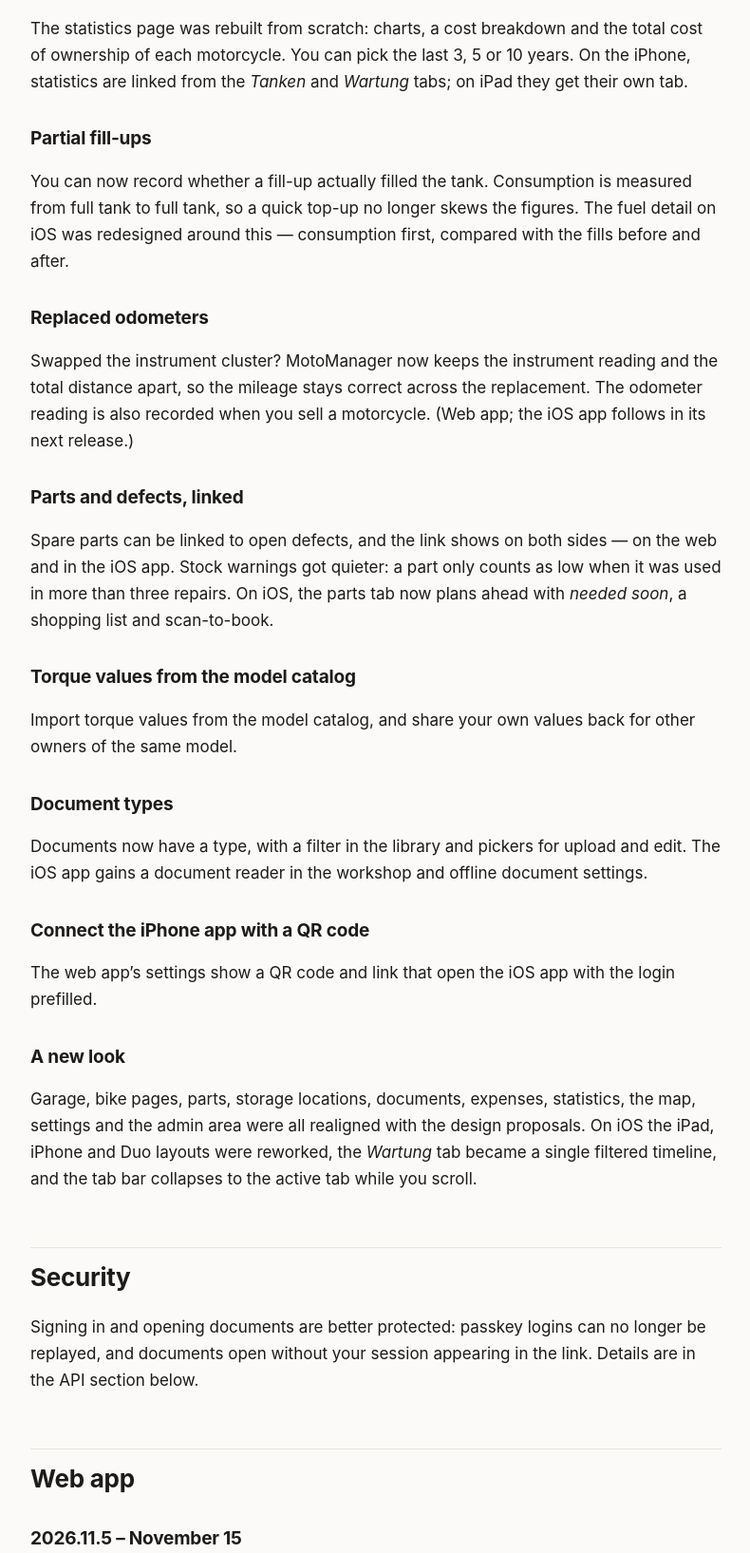
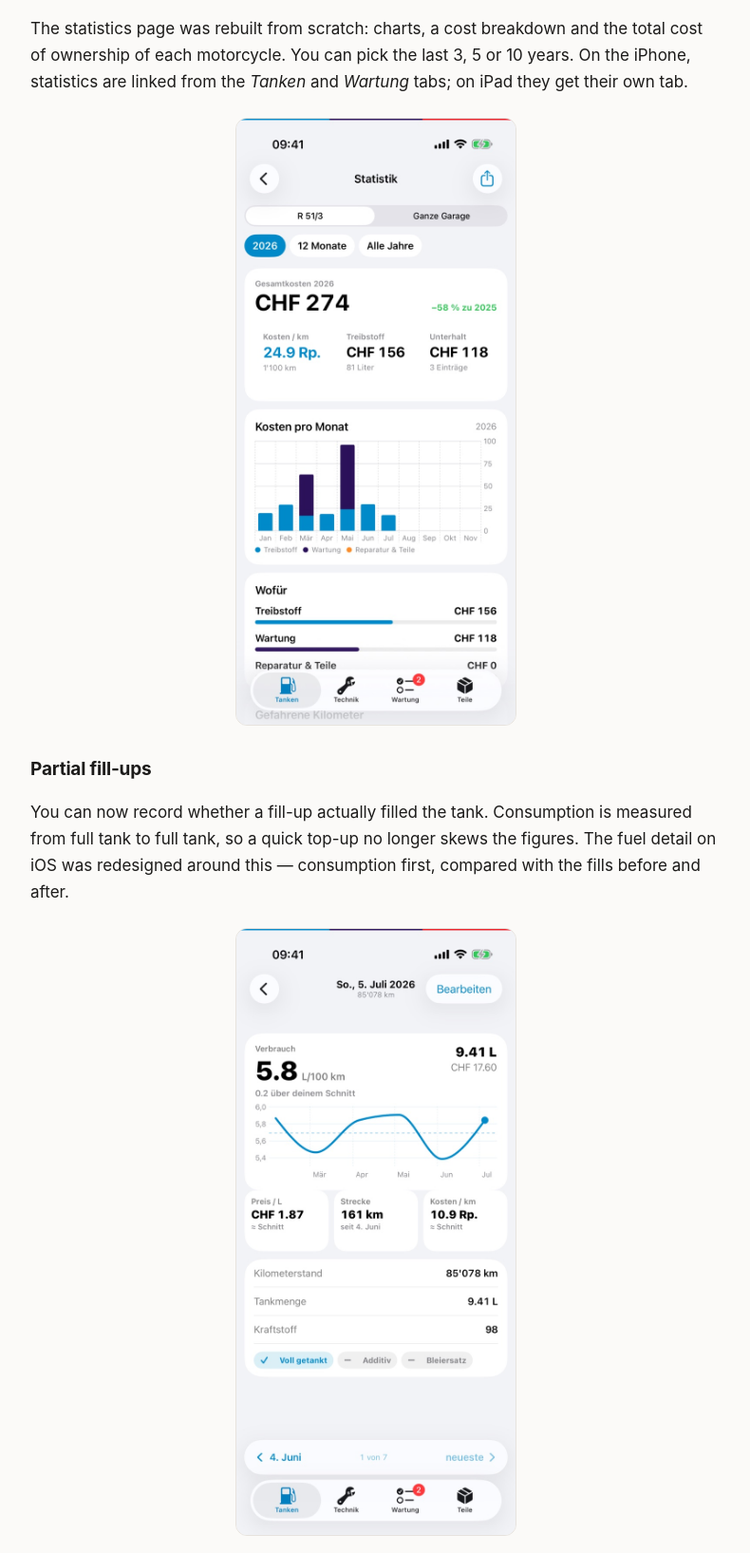
Before and after one commit to mightea/MotoManager-Blog, an Astro site: page /2026/11/release-202611 in a window 1280 px wide. Shown: the part 1900-3535 px from the top of the page at 95% size, without its empty margins (244-1034 px from the left). Built offline with nearby package versions, Linux system fonts and the light colour scheme; Astro itself is replaced by a stand-in of ours.

Commit message:
docs: add app screenshots to the November highlights
Co-Authored-By: Claude Opus 5.5 <noreply@anthropic.com>

```diff
--- a/astro.config.mjs
+++ b/astro.config.mjs
@@ -1,5 +1,5 @@
 // @ts-check
-import { defineConfig } from "astro/config";
+import { defineConfig, passthroughImageService } from "astro/config";
 
 // SITE_URL / BASE_PATH are set by the GitHub Pages workflow (from
 // actions/configure-pages), so the same config works for
@@ -8,6 +8,9 @@ export default defineConfig({
   site: process.env.SITE_URL ?? "http://localhost:4321",
   base: process.env.BASE_PATH ?? "/",
   trailingSlash: "always",
+  // Screenshots are resized before they're committed (see README), so skip
+  // sharp, whose install script is blocked in pnpm-workspace.yaml.
+  image: { service: passthroughImageService() },
   markdown: {
     shikiConfig: { theme: "github-dark" },
   },
--- a/src/content/posts/release-202611.md
+++ b/src/content/posts/release-202611.md
@@ -27,11 +27,15 @@ The statistics page was rebuilt from scratch: charts, a cost breakdown and the t
 ownership of each motorcycle. You can pick the last 3, 5 or 10 years. On the iPhone, statistics are linked from the *Tanken* and
 *Wartung* tabs; on iPad they get their own tab.
 
+![Statistics on the iPhone: total cost for the year, cost per kilometre and a monthly cost chart](../../assets/2026-11/ios-statistics.jpg)
+
 ### Partial fill-ups
 
 You can now record whether a fill-up actually filled the tank. Consumption is measured from
 full tank to full tank, so a quick top-up no longer skews the figures. The fuel detail on
 iOS was redesigned around this — consumption first, compared with the fills before and after.
+
+![The redesigned fuel detail on the iPhone, with consumption first and the "Voll getankt" marker](../../assets/2026-11/ios-fuel-detail.jpg)
 
 ### Replaced odometers
 
@@ -46,6 +50,8 @@ Spare parts can be linked to open defects, and the link shows on both sides —
 and in the iOS app. Stock warnings got quieter: a part only counts as low when it was used
 in more than three repairs. On iOS, the parts tab now plans ahead with *needed soon*, a
 shopping list and scan-to-book.
+
+![The parts tab on the iPhone: a part needed for an open defect, the shopping list and parts low in stock](../../assets/2026-11/ios-parts.jpg)
 
 ### Torque values from the model catalog
 
@@ -68,6 +74,8 @@ Garage, bike pages, parts, storage locations, documents, expenses, statistics, t
 settings and the admin area were all realigned with the design proposals. On iOS the iPad,
 iPhone and Duo layouts were reworked, the *Wartung* tab became a single filtered timeline,
 and the tab bar collapses to the active tab while you scroll.
+
+![The Wartung tab on the iPad: the maintenance timeline beside open defects and service intervals](../../assets/2026-11/ipad-maintenance.jpg)
 
 ## Security
 
--- a/src/styles/global.css
+++ b/src/styles/global.css
@@ -91,7 +91,10 @@ time, .updated { color: var(--muted); font-size: 14px; }
 .prose h2, .prose h3 { scroll-margin-top: 16px; }
 .prose ul { padding-left: 1.2em; }
 .prose li { margin: 4px 0; }
-.prose img { max-width: 100%; height: auto; border-radius: var(--radius); border: 1px solid var(--border); }
+.prose img {
+  display: block; margin: 1.4em auto; max-width: 100%; max-height: 640px; width: auto; height: auto;
+  border-radius: var(--radius); border: 1px solid var(--border);
+}
 .prose code { font-family: var(--mono); font-size: 0.88em; background: var(--code-bg); padding: 0.1em 0.35em; border-radius: 5px; }
 .prose pre { padding: 14px 16px; border-radius: var(--radius); overflow-x: auto; }
 .prose pre code { background: none; padding: 0; }
```
Also changed, not shown: README.md, src/assets/2026-11/ios-fuel-detail.jpg (added), src/assets/2026-11/ios-parts.jpg (added), src/assets/2026-11/ios-statistics.jpg (added), src/assets/2026-11/ipad-maintenance.jpg (added).
